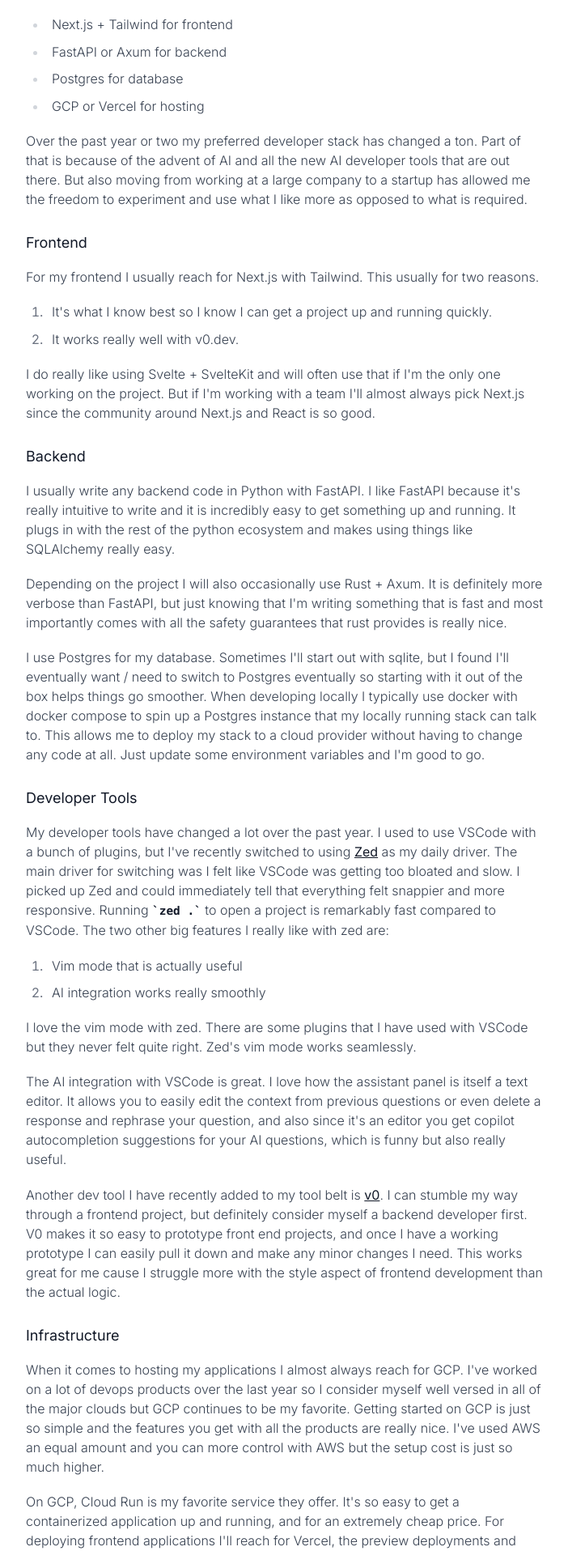
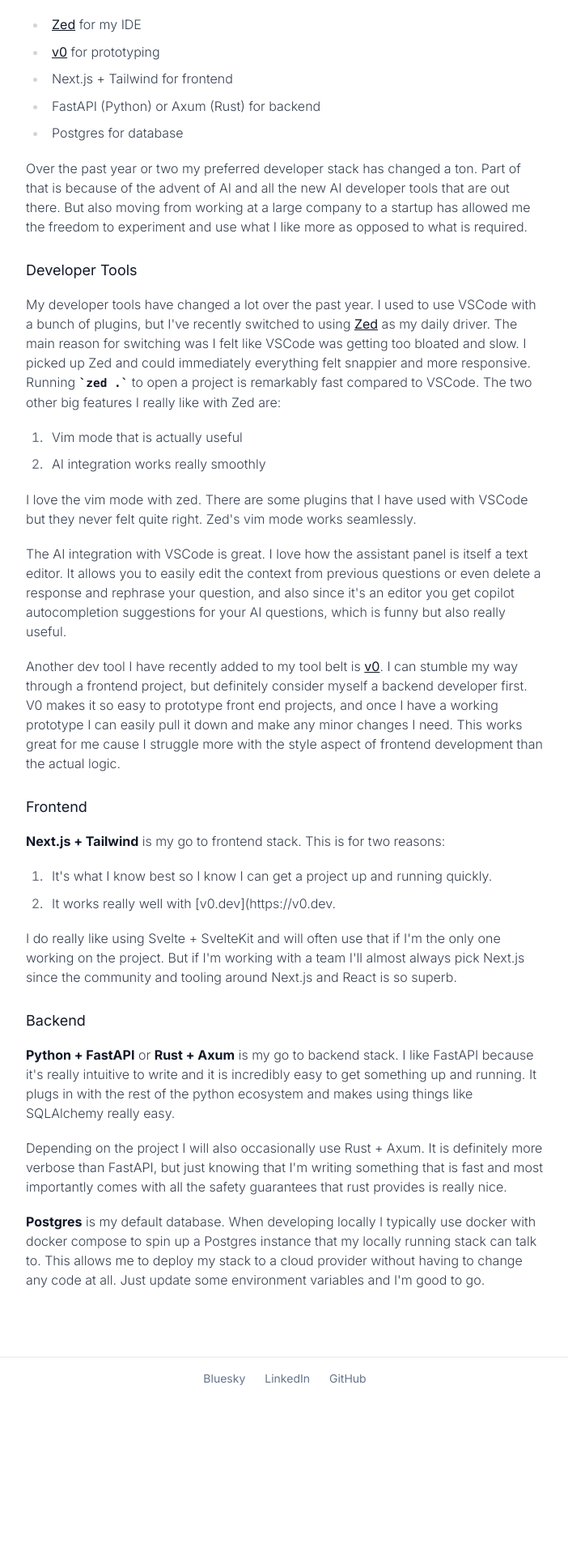
Before and after one commit to boetro/boetro.com, a Next.js app: page /blog/my-developer-stack in a window 1280 px wide. Shown: the part 264-2180 px from the top of the page at 81% size, without its empty margins (288-990 px from the left). After the commit the page ends 1993 px from the top, so only its background shows below. Built offline with nearby package versions, Linux system fonts and the light colour scheme.

Commit message:
add readme

```diff
--- a/src/app/blog/my-developer-stack/page.mdx
+++ b/src/app/blog/my-developer-stack/page.mdx
@@ -1,48 +1,21 @@
 ## TL;DR
 
+- [Zed](https://zed.dev) for my IDE
+- [v0](https://v0.dev) for prototyping
 - Next.js + Tailwind for frontend
-- FastAPI or Axum for backend
+- FastAPI (Python) or Axum (Rust) for backend
 - Postgres for database
-- GCP or Vercel for hosting
 
 Over the past year or two my preferred developer stack has changed a ton.
 Part of that is because of the advent of AI and all the new AI developer tools that are out there. But also moving
 from working at a large company to a startup has allowed me the freedom to experiment and use what I like more as opposed to what is required.
 
-
-
-## Frontend
-
-For my frontend I usually reach for Next.js with Tailwind. This usually for two reasons.
-
-1. It's what I know best so I know I can get a project up and running quickly.
-2. It works really well with v0.dev.
-
-I do really like using Svelte + SvelteKit and will often use that if I'm the only one working on the project.
-But if I'm working with a team I'll almost always pick Next.js since the community around Next.js and React is so good.
-
-## Backend
-
-I usually write any backend code in Python with FastAPI.
-I like FastAPI because it's really intuitive to write and it is incredibly easy to get something up and running.
-It plugs in with the rest of the python ecosystem and makes using things like SQLAlchemy really easy.
-
-Depending on the project I will also occasionally use Rust + Axum. It is definitely more verbose than FastAPI,
-but just knowing that I'm writing something that is fast and most importantly
-comes with all the safety guarantees that rust provides is really nice.
-
-I use Postgres for my database. Sometimes I'll start out with sqlite, but I found I'll eventually want
-/ need to switch to Postgres eventually so starting with it out of the box helps things go smoother. When
-developing locally I typically use docker with docker compose to spin up a Postgres instance that my locally
-running stack can talk to. This allows me to deploy my stack to a cloud provider without having to change
-any code at all. Just update some environment variables and I'm good to go.
-
 ## Developer Tools
 
 My developer tools have changed a lot over the past year. I used to use VSCode with a bunch of plugins, but I've recently switched to using
-[Zed](https://zed.dev/) as my daily driver. The main driver for switching was I felt like VSCode was getting too bloated and slow.
-I picked up Zed and could immediately tell that everything felt snappier and more responsive. Running `zed .` to open a project is
-remarkably fast compared to VSCode. The two other big features I really like with zed are:
+[Zed](https://zed.dev/) as my daily driver. The main reason for switching was I felt like VSCode was getting too bloated and slow.
+I picked up Zed and could immediately everything felt snappier and more responsive. Running `zed .` to open a project is
+remarkably fast compared to VSCode. The two other big features I really like with Zed are:
 
 1. Vim mode that is actually useful
 2. AI integration works really smoothly
@@ -59,14 +32,27 @@
 a working prototype I can easily pull it down and make any minor changes I need. This works great for me cause I struggle more with
 the style aspect of frontend development than the actual logic.
 
+## Frontend
 
-## Infrastructure
+**Next.js + Tailwind** is my go to frontend stack. This is for two reasons:
 
-When it comes to hosting my applications I almost always reach for GCP. I've worked on a lot of devops products over the
-last year so I consider myself well versed in all of the major clouds but GCP continues to be my favorite. Getting
-started on GCP is just so simple and the features you get with all the products are really nice. I've used AWS an equal
-amount and you can more control with AWS but the setup cost is just so much higher.
+1. It's what I know best so I know I can get a project up and running quickly.
+2. It works really well with [v0.dev](https://v0.dev.
 
-On GCP, Cloud Run is my favorite service they offer. It's so easy to get a containerized application up and running, and
-for an extremely cheap price. For deploying frontend applications I'll reach for Vercel, the preview deployments and
-GitHub integration make it really nice. But if there's any concerns about cost or scaling I'll usually just deploy to GCP.
+I do really like using Svelte + SvelteKit and will often use that if I'm the only one working on the project.
+But if I'm working with a team I'll almost always pick Next.js since the community and tooling around Next.js and React is so superb.
+
+## Backend
+
+**Python + FastAPI** or **Rust + Axum** is my go to backend stack.
+I like FastAPI because it's really intuitive to write and it is incredibly easy to get something up and running.
+It plugs in with the rest of the python ecosystem and makes using things like SQLAlchemy really easy.
+
+Depending on the project I will also occasionally use Rust + Axum. It is definitely more verbose than FastAPI,
+but just knowing that I'm writing something that is fast and most importantly
+comes with all the safety guarantees that rust provides is really nice.
+
+**Postgres** is my default database.  When developing locally I typically use docker with
+docker compose to spin up a Postgres instance that my locally
+running stack can talk to. This allows me to deploy my stack to a cloud provider without having to change
+any code at all. Just update some environment variables and I'm good to go.
```
Also changed, not shown: 1 other file (tests, documents, lock files or other folders).
